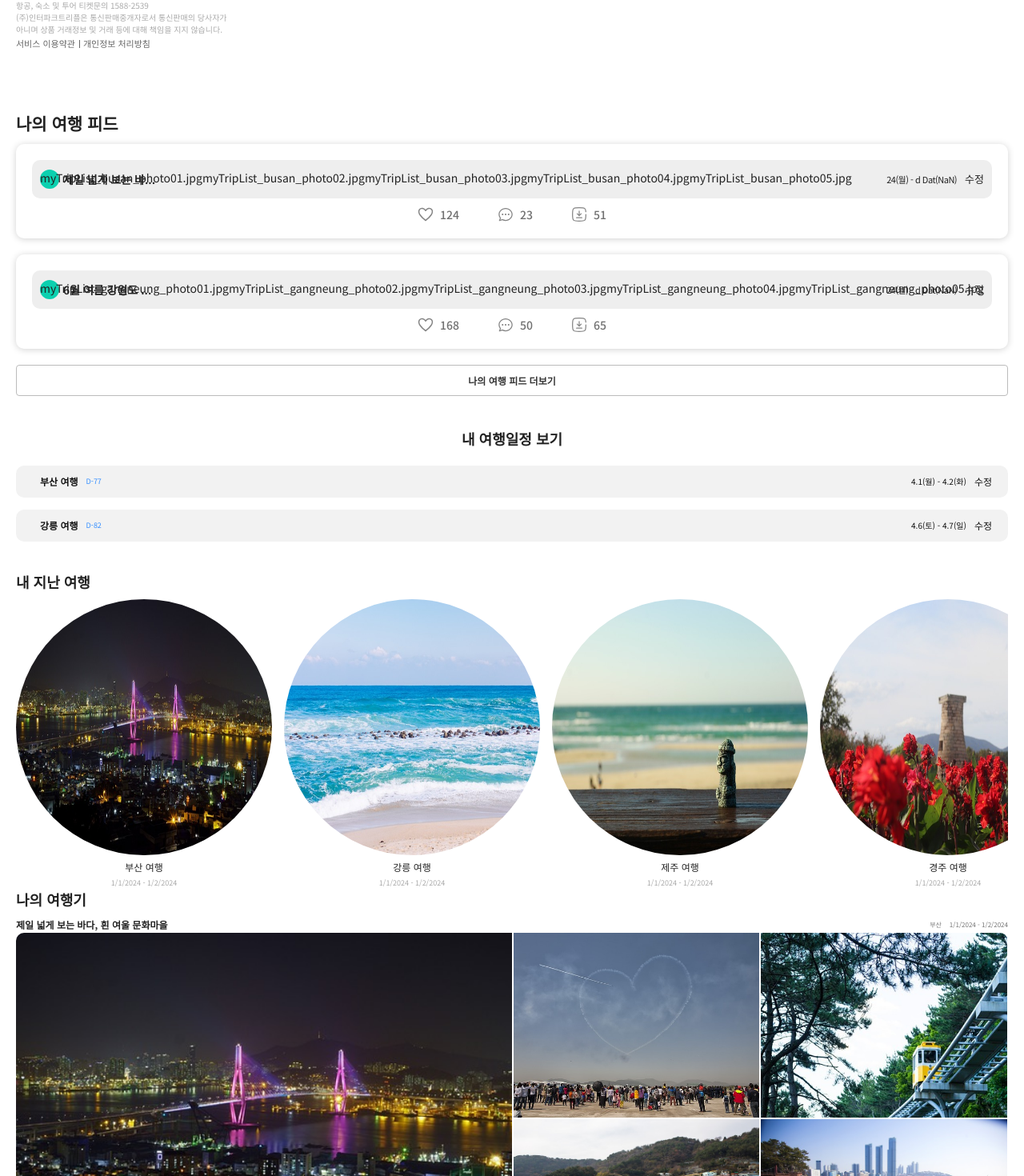
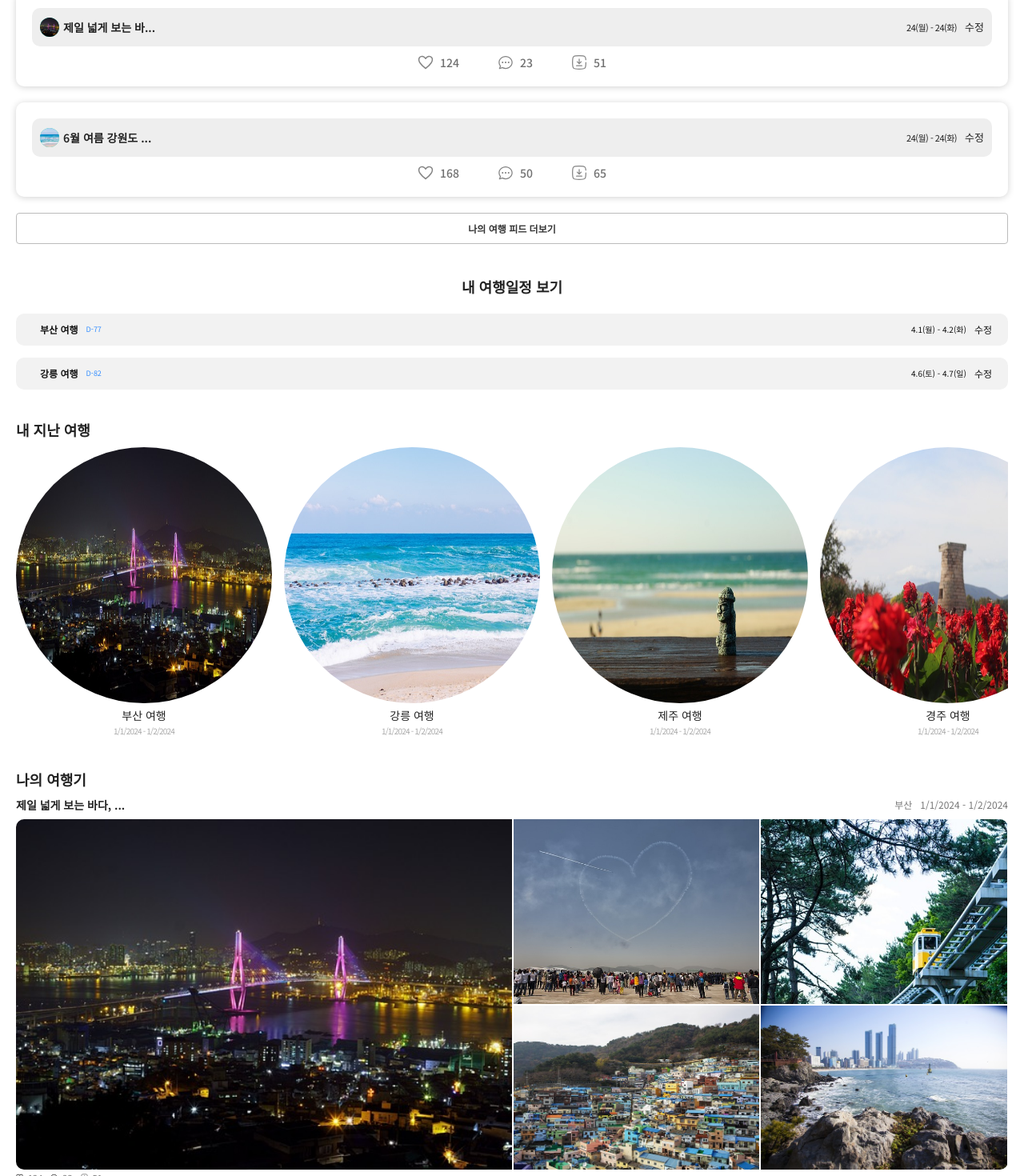
Before and after one commit to TeamC-Triple/team-c-triple, a React (Create React App) app: page / in a window 1280 px wide. Shown: the part 5749-7219 px from the top of the page at 80% size. Built offline with nearby package versions, Linux system fonts and the light colour scheme.

Commit message:
홈1차합치기

```diff
--- a/src/home_subcomp/MTSection4Item.js
+++ b/src/home_subcomp/MTSection4Item.js
@@ -8,7 +8,7 @@
     return(
         <li key={id} className="MTSection4Item">
             <div className="top">
-                <p className="title">{title}</p>
+                <p className="title">{truncate(title, 13)}</p>
                 <div className="top_R">
                     <p className="city">{city}</p>
                     <p className="date">{new Date(firstDate).toLocaleDateString()} - {new Date(lastDate).toLocaleDateString()}</p>
--- a/src/home_subcomp/MyFeedItem.js
+++ b/src/home_subcomp/MyFeedItem.js
@@ -1,6 +1,7 @@
+import { useState } from "react";
 import styled from "styled-components";
 
-const MyFeedItem = ({id, photo, title, firstDate, lasgDate, recoNum, commentNum, downloadNum}) => {
+const MyFeedItem = ({id, photo, title, firstDate, lastDate, recoNum, commentNum, downloadNum}) => {
 
     const changeStringTD = (date) => {
         const stringDay = new Date(date).getDay();
@@ -24,7 +25,6 @@
     };
 
     const onMyTravelDate = (date) => {
-        const stringDay = new Date(date).getDay();
         const myTravelDate = new Date(date).toLocaleDateString();
         const stringMTD = myTravelDate.slice(6, 11);
         const mtd = `${stringMTD}(${changeStringTD(date)})`;
@@ -42,12 +42,14 @@
             <div className="myFeedItem_in">
                 <MyTravelLog>
                     <div>
-                        <MylIcon>{photo}</MylIcon>
+                        <MylIcon>
+                            <img src={`/assets/${photo[0]}`} />
+                        </MylIcon>
                         <MylTitle>{truncate(title, 10)}</MylTitle>
                     </div>
                     <div>
                         <MylDate>
-                            {`${onMyTravelDate(firstDate)} - ${onMyTravelDate(lasgDate)}`}
+                            {`${onMyTravelDate(firstDate)} - ${onMyTravelDate(lastDate)}`}
                         </MylDate>
                         <GoEdit>수정</GoEdit>
                     </div>
@@ -96,6 +98,12 @@
     margin-right: 5px;
     background-color: #0BD0AF;
     border-radius: 50%;
+    overflow: hidden;
+    img{
+        width: 100%;
+        height: 100%;
+        object-fit: cover;
+    }
 `;
 const MylTitle = styled.p`
     font-weight: 600;
--- a/src/homecomp/MTSection3.css
+++ b/src/homecomp/MTSection3.css
@@ -1,7 +1,7 @@
 .MTSection3{
     position: relative;
     padding: 0 20px;
-
+    margin-bottom: 40px;
 }
 .MTSection3 h2{
     font-size: 18px;
@@ -28,10 +28,11 @@
     text-align: center;
 }
 .MTSection3 .mytrip_list ul li .item_info .item_city{
-    font-size: 12px;
+    font-size: 14px;
     font-weight: 500;
 }
 .MTSection3 .mytrip_list ul li .item_info .item_date{
-    font-size: 9px;
+    font-size: 10px;
+    letter-spacing: -0.8px;
     color: #aaa;
 }
--- a/src/homecomp/MTSection4.css
+++ b/src/homecomp/MTSection4.css
@@ -23,8 +23,9 @@
     cursor: pointer;
 }
 .MTSection4Item .title{
-    font-size: 12px;
+    font-size: 14px;
     font-weight: 600;
+    margin-bottom: 8px;
 }
 
 .MTSection4Item .top{
@@ -35,7 +36,7 @@
     display: flex;
 }
 .MTSection4Item .top .top_R p{
-    font-size:8px;
+    font-size:12px;
     margin-left: 10px;
     color: #777;
 }
@@ -80,7 +81,7 @@
 }
 .MTSection4Item .info p{
     padding-left: 15px;
-    font-size: 9px;
+    font-size: 11px;
     color: #777;
     background-size: 9px 9px;
     background-repeat: no-repeat;
@@ -97,6 +98,6 @@
     background-image: url(/public/assets/icon-download.svg);
 }
 .MTSection4Item .txt{
-    font-size: 9px;
+    font-size: 11px;
     line-height: 1.4em;
 }
--- a/src/pages/Home.js
+++ b/src/pages/Home.js
@@ -39,11 +39,11 @@
             <H1Section2 />
             <H1Section3 />
             <H1Section4 />
-            <Footer1 />
             <MFSection1 />
             <MTSection2 />
             <MTSection3 />
             <MTSection4 />
+            <Footer1 />
         </div>
     );
 };
```
